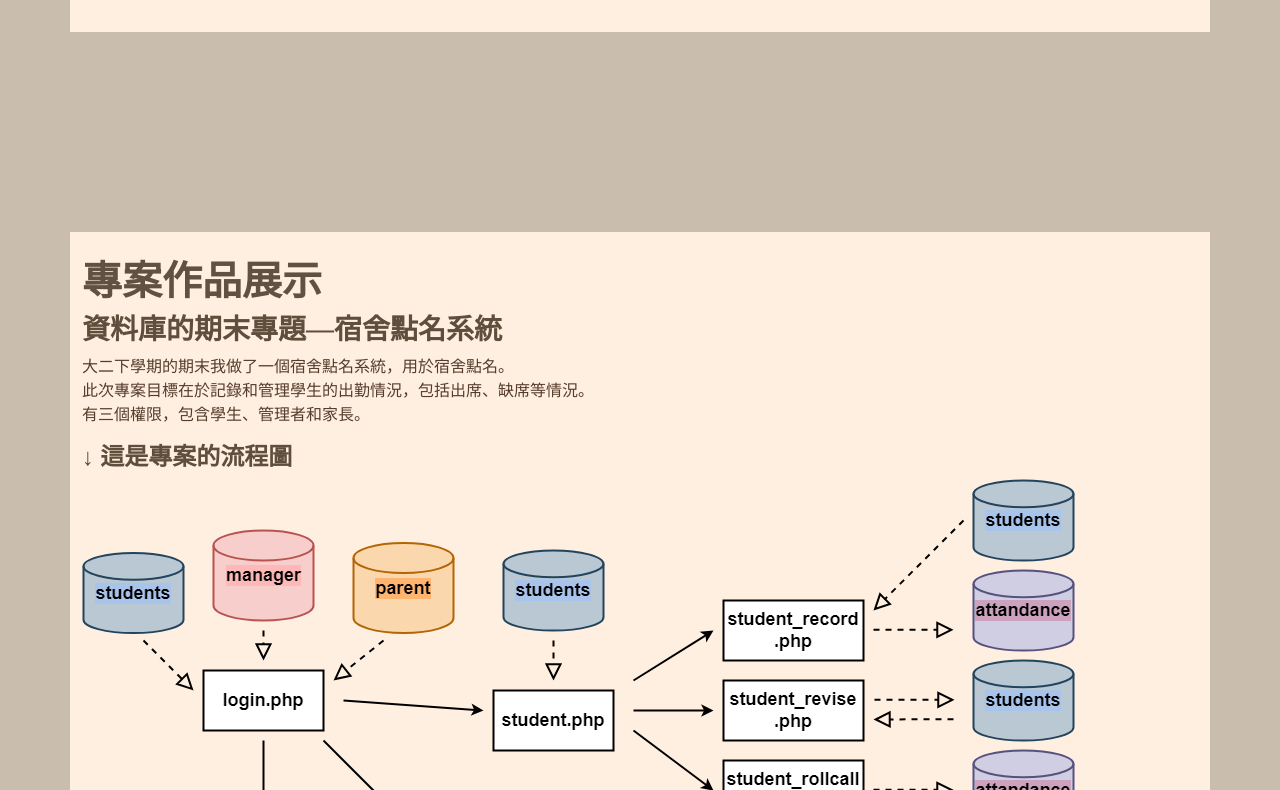
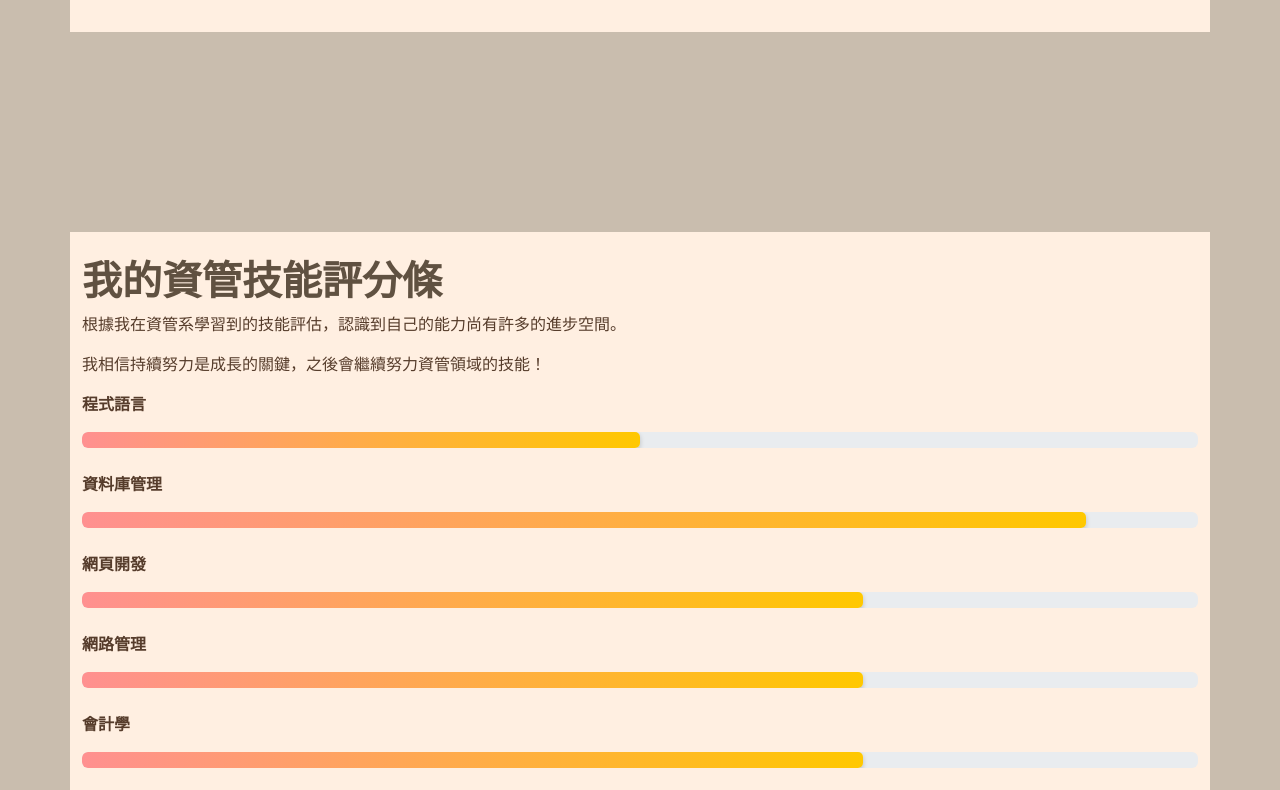
Before and after one commit to chiencze/chiencze.github.io, a plain HTML site: page me.htm in a window 1280 px wide. Shown: the part 3920-4710 px from the top of the page. Drawn offline with nearby package versions, Linux system fonts and the light colour scheme.

Commit message:
Update me.htm

```diff
--- a/me.htm
+++ b/me.htm
@@ -383,7 +383,7 @@
       </div>
     </div>
   </div>
-  <!-- <div id="section4" class="section">
+  <div id="section4" class="section">
     <div class="container"><br>
       <h1><b>我的資管技能評分條</b></h1>
       <p>根據我在資管系學習到的技能評估，認識到自己的能力尚有許多的進步空間。</p>
@@ -426,7 +426,7 @@
       </div><br>
       <br><br>
     </div>
-  </div> -->
+  </div>
 
   <div id="section5" class="section">
     <div class="container"><br>
```
